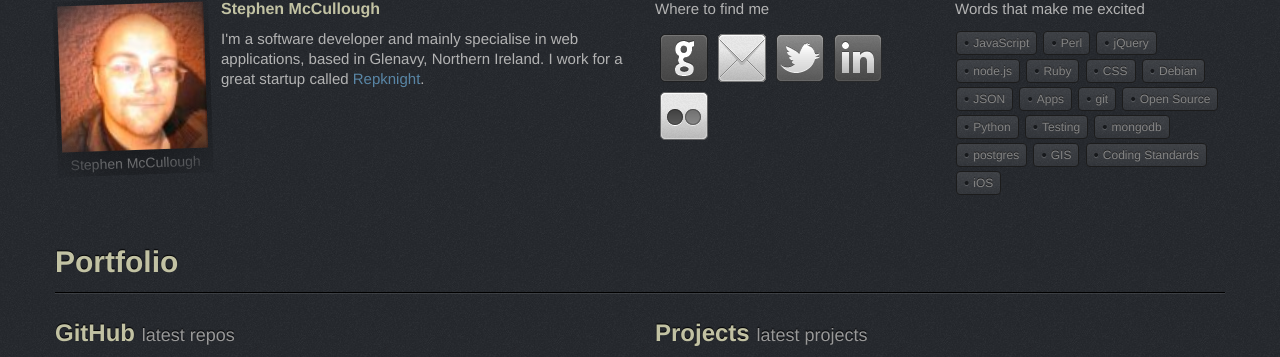
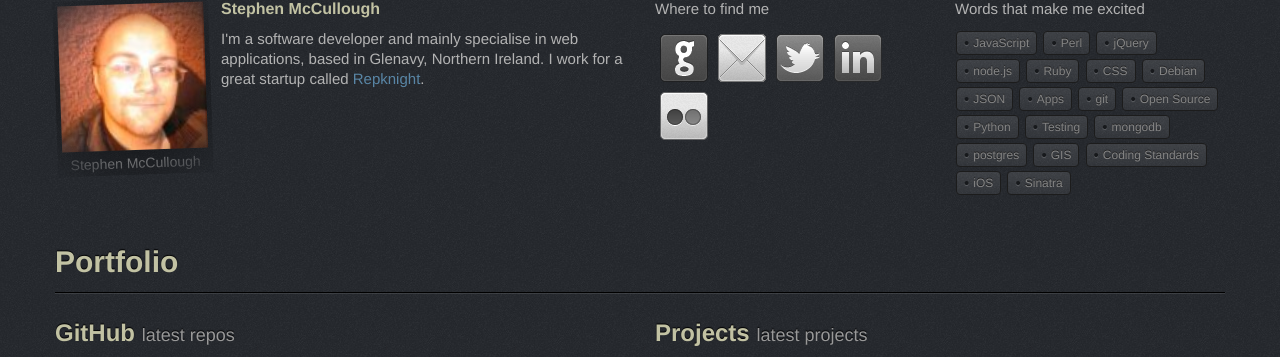
Before and after one commit to swmcc/swmcc.github.io, a Jekyll site: the page built from index.html, in a window 1280 px wide and 900 px high. Shown: the part 147-504 px from the top of the window. Built offline with Jekyll 4.4.1, drawn with Linux system fonts in a browser that asks for light colours; nearby versions of some CDN libraries; the list of posts is cut into pages by our own code.

Commit message:
Added in 'sinatra' under the words that get me excited part

```diff
--- a/index.html
+++ b/index.html
@@ -63,6 +63,7 @@ is_index: true
 				<li>GIS</li>
 				<li>Coding Standards</li>
 				<li>iOS</li>
+				<li>Sinatra</li>
 			</ul>
 		</div>
 	</div>
```
